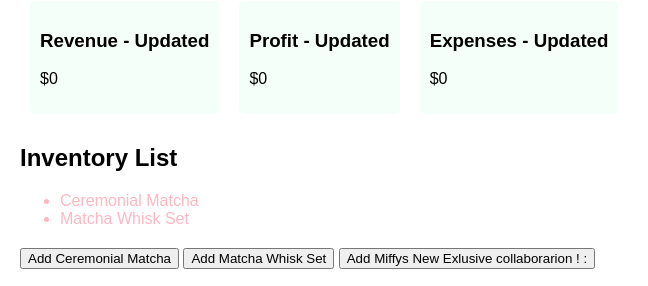
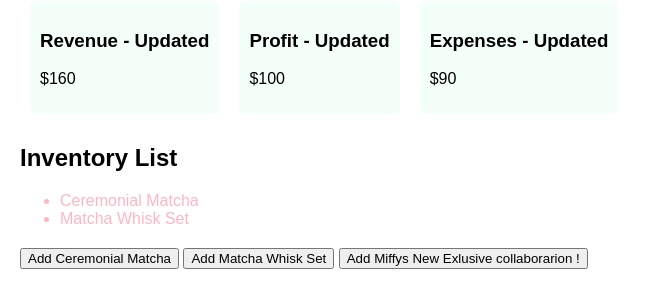
Before and after one commit to ashlym1/Coding-Challenge--12, a plain HTML site: page index.htm in a window 1280 px wide. Shown: the part 177-463 px from the top of the page, 20-668 px from the left. Drawn offline with Linux system fonts and the light colour scheme.

Commit message:
adding the values for the metric cards

```diff
--- a/cc_12.js
+++ b/cc_12.js
@@ -13,10 +13,14 @@ function createMetricCard(id, title) {
     return card;
 }
 
-// Added 3 metric cards
+// Added 3 metric cards and it's values
 dashboardById.appendChild(createMetricCard("revenueCard", "Revenue"));
 dashboardById.appendChild(createMetricCard("profitCard", "Profit"));
 dashboardById.appendChild(createMetricCard("expensesCard", "Expenses"));
+// value:
+document.getElementById("revenueCard").querySelector("p").innerText = "$160";
+document.getElementById("profitCard").querySelector("p").innerText = "$100";
+document.getElementById("expensesCard").querySelector("p").innerText = "$90";
 
 // Task 2: Updating Dashboard Metrick
 const metricCards = document.querySelectorAll(".metric-card"); // selected all metric cards
--- a/index.htm
+++ b/index.htm
@@ -46,7 +46,7 @@
     <ul id="inventoryList"></ul>
     <button onclick="addInventoryItem('Ceremonial Matcha')">Add Ceremonial Matcha</button>
     <button onclick="addInventoryItem('Matcha Whisk Set')">Add Matcha Whisk Set</button>
-    <button id="addProductButton">Add Miffys New Exlusive collaborarion ! :</button>
+    <button id="addProductButton">Add Miffys New Exlusive collaborarion ! </button>
 
     <!-- Customer Section -->
     <h2>Customer Section</h2>
```
